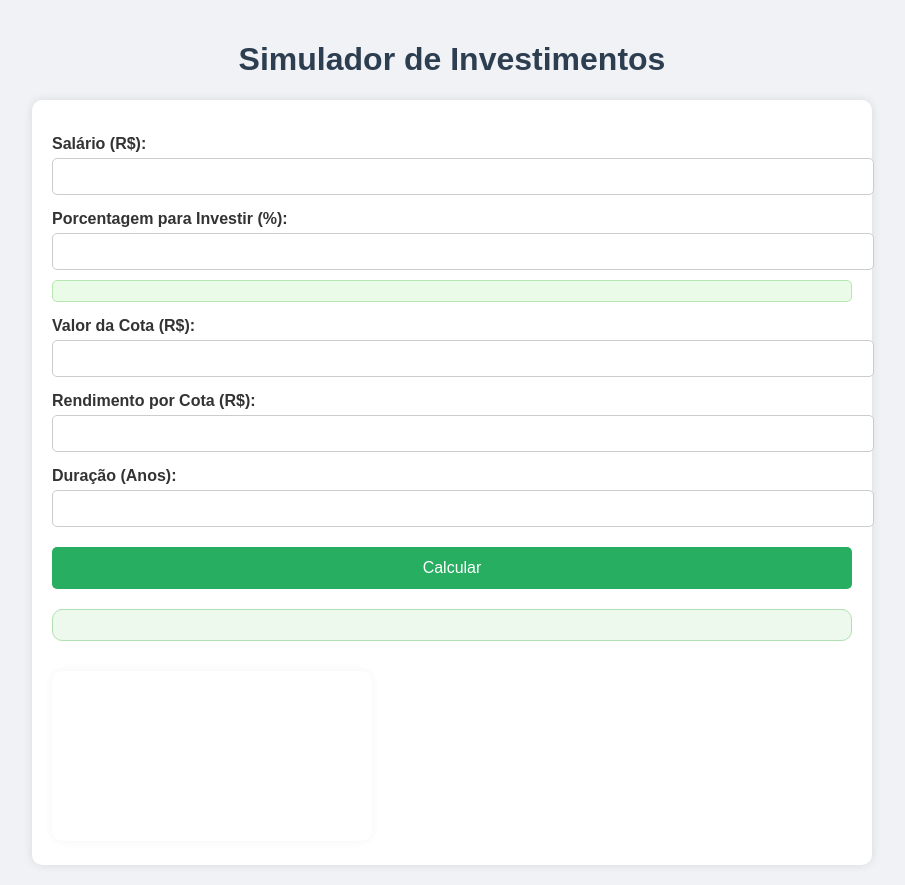
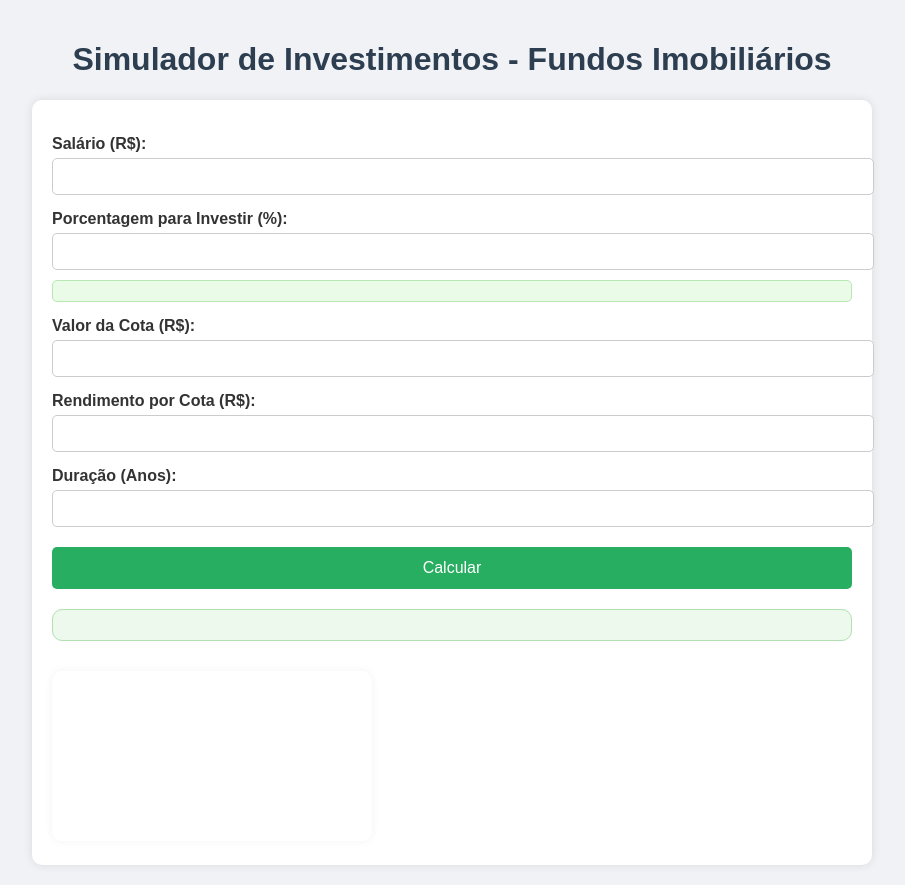
Before and after one commit to luismborges/simulador-investimentos-git-hub-v01, a plain HTML site: page index.html in a window 1280 px wide. Shown: the whole page, without its empty margins (188-1093 px from the left). Drawn offline with nearby package versions, Linux system fonts and the light colour scheme.

Commit message:
Update index.html - title

```diff
--- a/index.html
+++ b/index.html
@@ -3,7 +3,7 @@
 <head>
     <meta charset="UTF-8">
     <meta name="viewport" content="width=device-width, initial-scale=1.0">
-    <title>Simulador de Investimentos - Fundos Imobiliários</title>
+    <title>Simulador de Investimentos</title>
     <script src="https://cdn.jsdelivr.net/npm/chart.js"></script>
     <style>
         body {
@@ -84,7 +84,7 @@
 </head>
 <body>
 
-    <h1>Simulador de Investimentos</h1>
+    <h1>Simulador de Investimentos - Fundos Imobiliários</h1>
     <div class="container">
         <label for="salario">Salário (R$):</label>
         <input type="number" id="salario" step="0.01">
```
